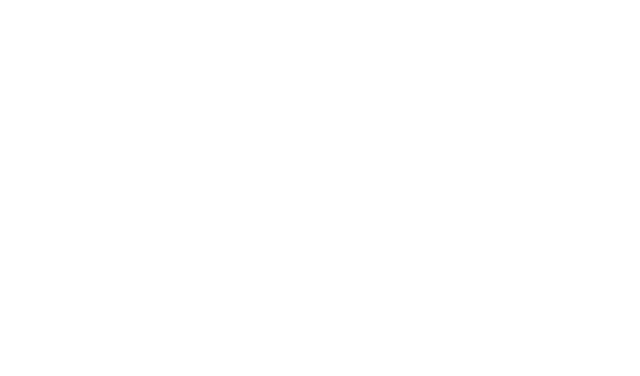
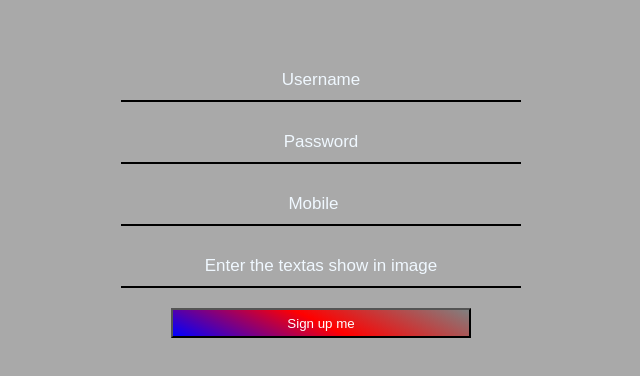
Before and after one commit to vijaywdb/html-task, a plain HTML site: page index.html in a window 1280 px wide. Shown: the whole page, without its empty margins (319-959 px from the left). Drawn offline with Linux system fonts and the light colour scheme.

Commit message:
Update 06-01

```diff
--- a/index.html
+++ b/index.html
@@ -4,9 +4,19 @@
     <meta charset="UTF-8">
     <meta http-equiv="X-UA-Compatible" content="IE=edge">
     <meta name="viewport" content="width=device-width, initial-scale=1.0">
-    <title>Document</title>
+    <title>Form-Page</title>
+    <link rel="stylesheet" href="style.css">
 </head>
 <body>
 
+
+    <form class="wrapper">
+        <input type="text" placeholder="Username">
+        <input type="password" placeholder="Password">
+        <input type="number" placeholder="Mobile">
+        <input type="text" placeholder="Enter the textas show in image">
+        <button>Sign up me </button>
+    </form>
+
 </body>
 </html>
--- /dev/null
+++ b/style.css
@@ -0,0 +1,86 @@
+*{
+    padding: 0%;
+    margin: 0%;
+}
+
+
+body{
+    background-color: darkgrey;
+    background-position: center center;
+    background-repeat: no-repeat;
+    background-size: cover;
+}
+input {
+    background: transparent;
+
+}
+
+.wrapper {
+    display: flex;
+    align-items: center;
+    justify-content: center;
+    /* height: 100vh; */
+    flex-direction: column;
+    margin-top: 40px;
+
+}
+
+button {
+    margin-top: 20px;
+    height: 30px;
+    width: 300px;
+    display: flex;
+    align-items: center;
+    justify-content: center;
+    text-align: center;
+    background: linear-gradient(25deg, blue, red, grey);
+    color: white;
+}
+
+button:hover {
+    cursor: pointer;
+    animation: zee 1s linear infinite;
+    transform: scale(1.2);
+    transition: 1s;
+    border-radius: 30px;
+    color: #fff;
+}
+
+@keyframes zee {
+    0% {
+        box-shadow: 0 0 25px aqua;
+    }
+
+    50% {
+        box-shadow: 0 0 25px red;
+    }
+
+    100% {
+        box-shadow: 0 0 25px gold;
+    }
+}
+
+input {
+    width: 400px;
+    height: 40px;
+    text-align: center;
+    display: block;
+    margin-top: 20px;
+    border: none;
+    border-bottom: 2px solid black;
+    font-size: 17px;
+    cursor: pointer;
+    outline: none;
+}
+
+::placeholder {
+    color:aliceblue;
+
+}
+
+input:focus {
+    box-shadow: 0 0 5px rgba(81, 203, 238, 1);
+    padding: 3px 0px 3px 3px;
+    margin: 5px 1px 3px 0px;
+    border: 1px solid rgba(81, 203, 238, 1);
+}
```
